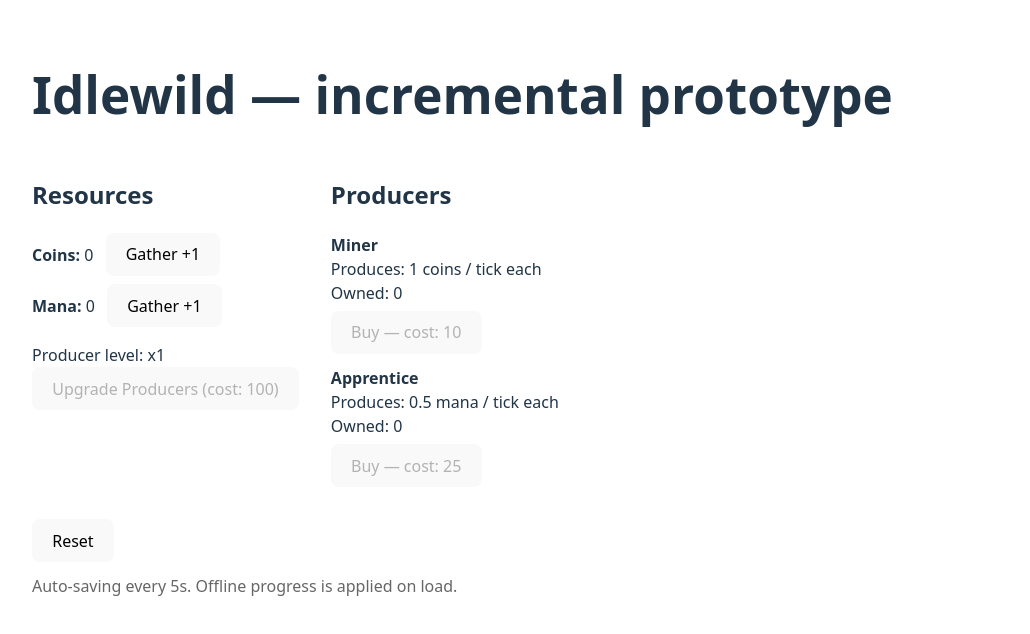
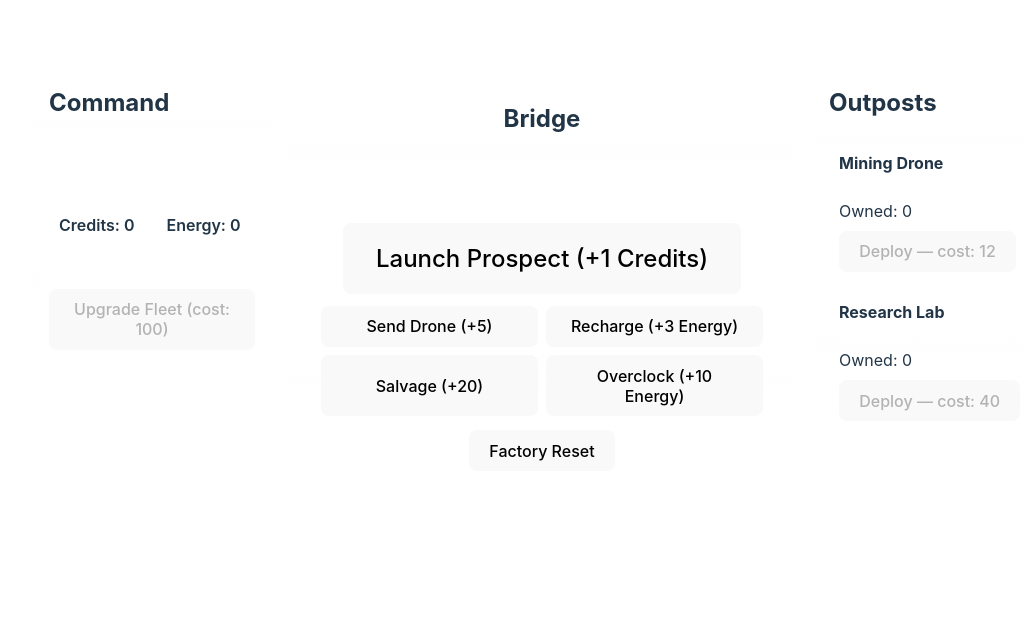
Before and after one commit to erniebrodeur/idlewild, a React (Vite) app: page / in a window 1280 px wide. Shown: the top 634 px of the page, without its empty margins (0-1030 px from the left). Built offline with nearby package versions, Linux system fonts and the light colour scheme.

Commit message:
Scifi UI layout and theme: resources bar, bridge center card, outposts panel

```diff
--- a/src/App.tsx
+++ b/src/App.tsx
@@ -38,12 +38,12 @@ const SAVE_KEY = 'idlewild:v2'
 function defaultState(): GameState {
   return {
     resources: [
-      { id: 'coins', name: 'Coins', amount: 0 },
-      { id: 'mana', name: 'Mana', amount: 0 }
+      { id: 'credits', name: 'Credits', amount: 0 },
+      { id: 'energy', name: 'Energy', amount: 0 }
     ],
     producers: [
-      { id: 'miner', name: 'Miner', resource: 'coins', count: 0, baseCost: 10, growth: 1.15, power: 1 },
-      { id: 'apprentice', name: 'Apprentice', resource: 'mana', count: 0, baseCost: 25, growth: 1.2, power: 0.5 }
+      { id: 'drone', name: 'Mining Drone', resource: 'credits', count: 0, baseCost: 12, growth: 1.13, power: 1 },
+      { id: 'lab', name: 'Research Lab', resource: 'energy', count: 0, baseCost: 40, growth: 1.18, power: 0.7 }
     ],
     producerLevel: 1,
     lastSaved: Date.now()
@@ -162,54 +162,61 @@ function useIncrementalGame(tickInterval = 1000) {
 
 export default function App() {
   const { state, buyProducer, upgradeProducers, clickGather, reset } = useIncrementalGame()
-
   return (
-    <div style={{ padding: '2rem', fontFamily: 'system-ui, sans-serif' }}>
-      <h1>Idlewild — incremental prototype</h1>
-
-      <section style={{ display: 'flex', gap: '2rem', alignItems: 'flex-start' }}>
-        <div style={{ minWidth: 260 }}>
-          <h2>Resources</h2>
+    <div className="game-root" style={{ padding: '1rem 2rem' }}>
+      <div className="panel">
+        <h2>Command</h2>
+        <p className="muted">Starship Idle — experimental build</p>
+        <div style={{ marginTop: 12 }}>
+          <div className="resource-bar">
             {state.resources.map((r) => (
-            <div key={r.id} style={{ marginBottom: 8 }}>
-              <strong>{r.name}:</strong> {Math.floor(r.amount)}{' '}
-              <button onClick={() => clickGather(r.id, 1)} style={{ marginLeft: 8 }}>Gather +1</button>
+              <div key={r.id} className="resource-pill">{r.name}: {Math.floor(r.amount)}</div>
+            ))}
           </div>
-          ))}
-
-          <div style={{ marginTop: 16 }}>
-            <div>Producer level: x{state.producerLevel}</div>
-            <button onClick={upgradeProducers} disabled={(state.resources.find(r=>r.id==='coins')?.amount||0) < 100}>
-              Upgrade Producers (cost: 100)
-            </button>
+        </div>
+        <div style={{ marginTop: 12 }}>
+          <div className="muted">Producer level: x{state.producerLevel}</div>
+          <button onClick={upgradeProducers} disabled={(state.resources.find(r=>r.id==='credits')?.amount||0) < 100} style={{ marginTop: 8 }}>Upgrade Fleet (cost: 100)</button>
         </div>
       </div>
 
-        <div>
-          <h2>Producers</h2>
+      <div className="panel center-card">
+        <h2>Bridge</h2>
+        <p className="muted">Perform actions to gather resources and expand your outposts.</p>
+        <div style={{ marginTop: 18 }}>
+          <button style={{ fontSize: '1.5rem', padding: '1.25rem 2rem' }} onClick={() => clickGather('credits', 1)}>Launch Prospect (+1 Credits)</button>
+        </div>
+
+        <div className="actions-grid">
+          <button onClick={() => clickGather('credits', 5)}>Send Drone (+5)</button>
+          <button onClick={() => clickGather('energy', 3)}>Recharge (+3 Energy)</button>
+          <button onClick={() => clickGather('credits', 20)}>Salvage (+20)</button>
+          <button onClick={() => clickGather('energy', 10)}>Overclock (+10 Energy)</button>
+        </div>
+
+        <div style={{ marginTop: 14 }}>
+          <button onClick={reset}>Factory Reset</button>
+        </div>
+      </div>
+
+      <div className="panel">
+        <h2>Outposts</h2>
         {state.producers.map((p) => {
           const nextCost = Math.ceil(p.baseCost * Math.pow(p.growth, p.count))
           return (
-              <div key={p.id} style={{ marginBottom: 12 }}>
-                <div style={{ fontWeight: 600 }}>{p.name}</div>
-                <div>Produces: {p.power * state.producerLevel} {p.resource} / tick each</div>
+            <div key={p.id} className="producer-card">
+              <div style={{ fontWeight: 700 }}>{p.name}</div>
+              <div className="muted">Produces: {p.power * state.producerLevel} {p.resource} / tick each</div>
               <div>Owned: {p.count}</div>
-                <div style={{ marginTop: 6 }}>
-                  <button onClick={() => buyProducer(p.id)} disabled={(state.resources.find(r=>r.id==='coins')?.amount||0) < nextCost}>
-                    Buy — cost: {nextCost}
+              <div style={{ marginTop: 8 }}>
+                <button onClick={() => buyProducer(p.id)} disabled={(state.resources.find(r=>r.id==='credits')?.amount||0) < nextCost}>
+                  Deploy — cost: {nextCost}
                 </button>
               </div>
             </div>
           )
         })}
       </div>
-      </section>
-
-      <div style={{ marginTop: 20 }}>
-        <button onClick={reset}>Reset</button>
-      </div>
-
-      <p style={{ marginTop: 12, color: '#666' }}>Auto-saving every 5s. Offline progress is applied on load.</p>
     </div>
   )
 }
--- a/src/index.css
+++ b/src/index.css
@@ -91,3 +91,54 @@ button:focus-visible {
     background-color: #f9f9f9;
   }
 }
+
+/* Game layout styles */
+.game-root {
+  width: 100%;
+  max-width: 1100px;
+  margin: 2rem auto;
+  display: grid;
+  grid-template-columns: 240px 1fr 320px;
+  gap: 1rem;
+  align-items: start;
+}
+
+.panel {
+  background: linear-gradient(180deg, rgba(255,255,255,0.02), rgba(255,255,255,0.01));
+  border: 1px solid rgba(255,255,255,0.04);
+  padding: 1rem;
+  border-radius: 12px;
+}
+
+.resource-bar {
+  display: flex;
+  gap: 12px;
+  margin-bottom: 12px;
+}
+.resource-pill {
+  background: rgba(255,255,255,0.03);
+  padding: 8px 10px;
+  border-radius: 999px;
+  font-weight: 600;
+}
+
+.center-card {
+  text-align: center;
+  padding: 2rem;
+}
+
+.producer-card {
+  padding: 10px;
+  border-radius: 8px;
+  background: rgba(255,255,255,0.02);
+  margin-bottom: 8px;
+}
+
+.actions-grid {
+  display: grid;
+  grid-template-columns: repeat(2, 1fr);
+  gap: 8px;
+  margin-top: 12px;
+}
+
+.muted { color: rgba(255,255,255,0.6); }
```
Lines whose indentation alone changed are shown as unchanged.
